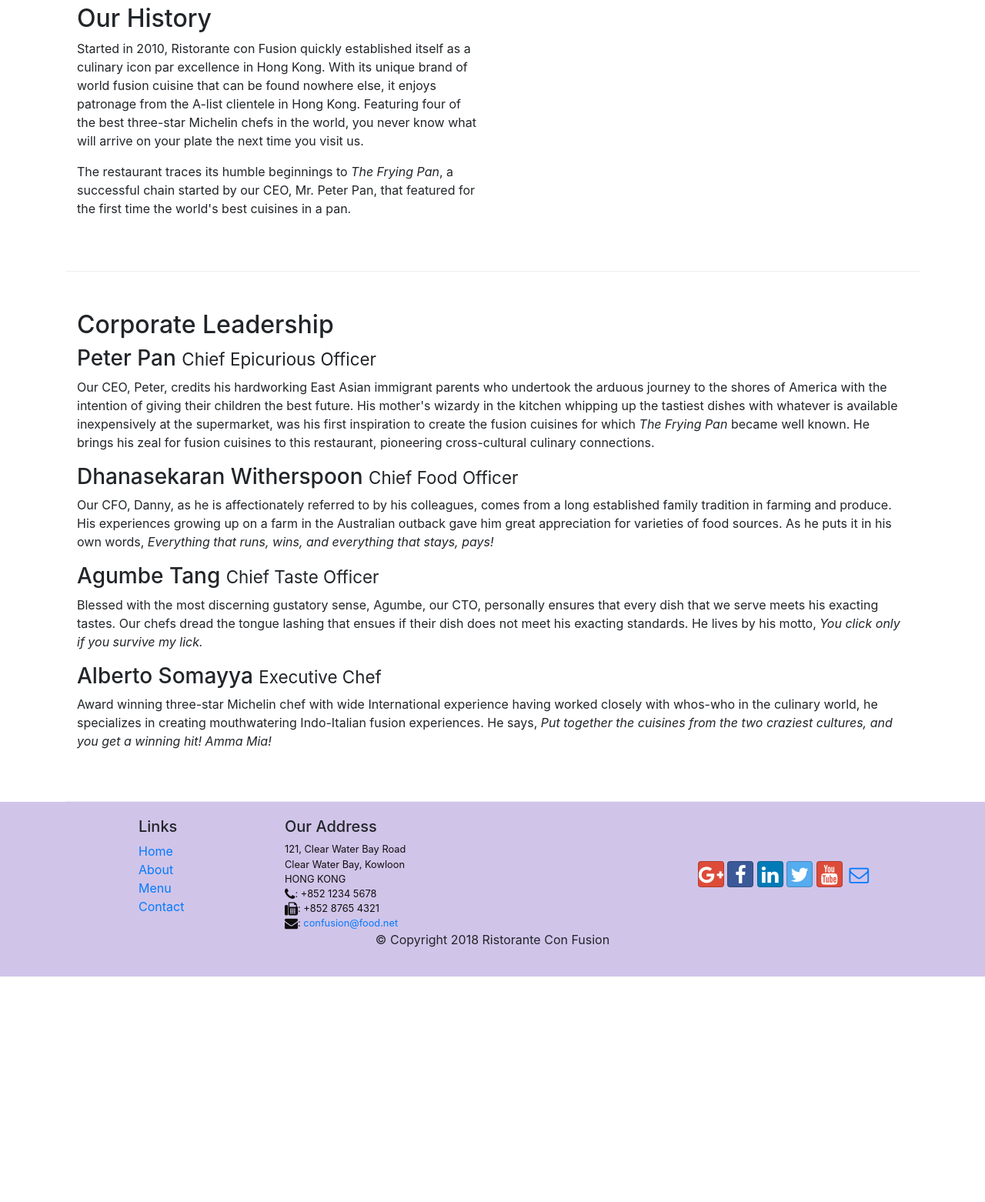
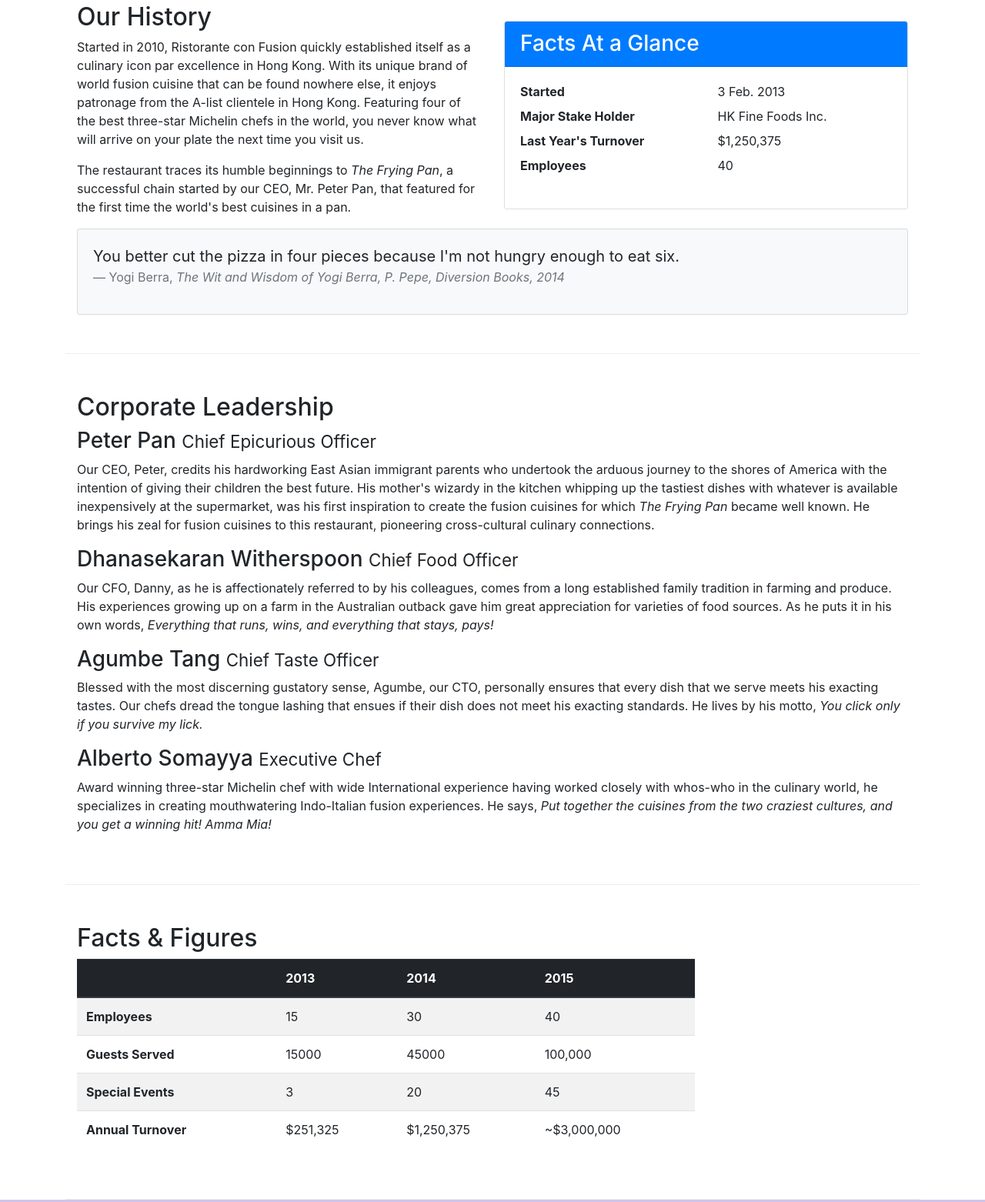
Before and after one commit to bahacolak/About-Us, a website: page aboutus.html in a window 1280 px wide. Shown: the part 488-2050 px from the top of the page at 77% size. Before the commit the page ends 1757 px from the top, so only its background shows below. Drawn offline with nearby package versions, Linux system fonts and the light colour scheme.

Commit message:
Cards added

```diff
--- a/aboutus.html
+++ b/aboutus.html
@@ -66,6 +66,33 @@
                 <p>The restaurant traces its humble beginnings to <em>The Frying Pan</em>, a successful chain started by our CEO, Mr. Peter Pan, that featured for the first time the world's best cuisines in a pan.</p>
             </div>
             <div class="col col-sm">
+              <div class="card">
+                <h3 class="card-header bg-primary text-white">Facts At a Glance</h3>
+                <div class="card-body">
+                  <dl class="row">
+                      <dt class="col-6">Started</dt>
+                      <dd class="col-6">3 Feb. 2013</dd>
+                      <dt class="col-6">Major Stake Holder</dt>
+                      <dd class="col-6">HK Fine Foods Inc.</dd>
+                      <dt class="col-6">Last Year's Turnover</dt>
+                      <dd class="col-6">$1,250,375</dd>
+                      <dt class="col-6">Employees</dt>
+                      <dd class="col-6">40</dd>
+                  </dl>
+                </div>
+              </div>
+            </div>
+            <div class="col-12">
+              <div class="card card-body bg-light">
+                <blockquote class="blockquote">
+                    <p class="mb-0">You better cut the pizza in four pieces because I'm not hungry enough to eat six.</p>
+                    <footer class="blockquote-footer">Yogi Berra,
+                        <cite title="Source Title">
+                          The Wit and Wisdom of Yogi Berra, P. Pepe, Diversion Books, 2014
+                        </cite>
+                    </footer>
+                </blockquote>
+              </div>
             </div>
         </div>
 
@@ -82,6 +109,52 @@
                 <h3>Alberto Somayya <small>Executive Chef</small></h3>
                 <p class=" d-none d-sm-block">Award winning three-star Michelin chef with wide International experience having worked closely with whos-who in the culinary world, he specializes in creating mouthwatering Indo-Italian fusion experiences. He says, <em>Put together the cuisines from the two craziest cultures, and you get a winning hit! Amma Mia!</em></p>
             </div>
+       </div>
+       <div class="row row-content">
+         <div class="col-12 col-sm-9">
+           <h2>Facts &amp; Figures</h2>
+           <div class="table-responsive">
+            <table class="table table-striped">
+                <thead class="thead-dark">
+                    <tr>
+                        <th>&nbsp;</th>
+                        <th>2013</th>
+                        <th>2014</th>
+                        <th>2015</th>
+                    </tr>
+                </thead>
+                <tbody>
+                    <tr>
+                        <th>Employees</th>
+                        <td>15</td>
+                        <td>30</td>
+                        <td>40</td>
+                    </tr>
+                    <tr>
+                        <th>Guests Served</th>
+                        <td>15000</td>
+                        <td>45000</td>
+                        <td>100,000</td>
+                    </tr>
+                    <tr>
+                        <th>Special Events</th>
+                        <td>3</td>
+                        <td>20</td>
+                        <td>45</td>
+                    </tr>
+                    <tr>
+                        <th>Annual Turnover</th>
+                        <td>$251,325</td>
+                        <td>$1,250,375</td>
+                        <td>~$3,000,000</td>
+                    </tr>
+                </tbody>
+            </table>
+        </div>
+         </div>
+         <div class="col-12 col-sm-3">
+
+         </div>
        </div>
 
     </div>
```
